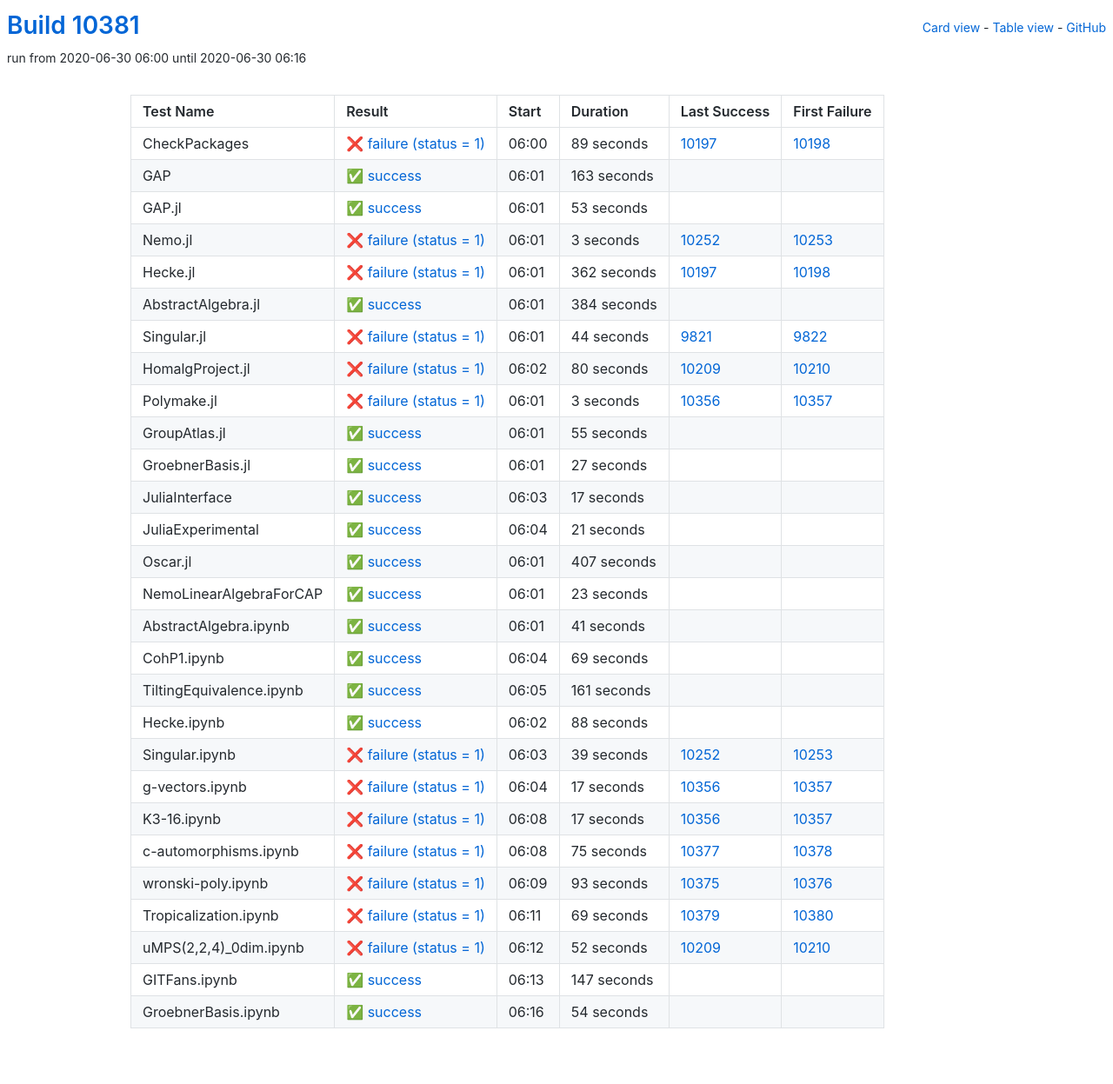
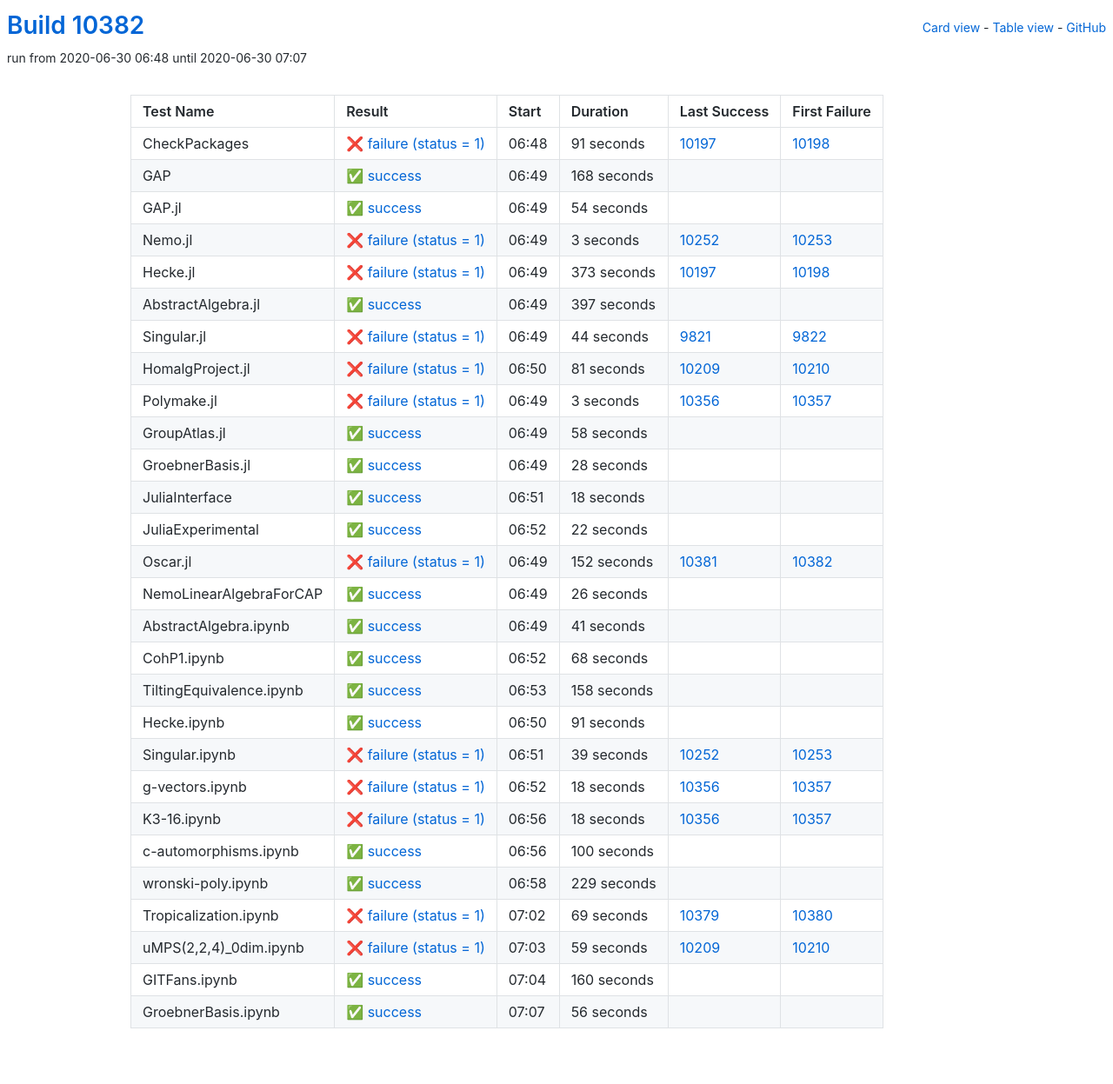
Before and after one commit to oscar-system/oscar-ci-status, a Jekyll site: the page built from table.html, in a window 1280 px wide. Shown: the whole page at 87% size. Built offline with Jekyll 4.4.1, drawn with Linux system fonts in a browser that asks for light colours.

Commit message:
Build #10382

```diff
--- a/_data/ci.yml
+++ b/_data/ci.yml
@@ -1,6 +1,6 @@
 ---
-build: 10381
-build_url: https://oscarci.mathematik.uni-kl.de/job/oscar/10381/
+build: 10382
+build_url: https://oscarci.mathematik.uni-kl.de/job/oscar/10382/
 job: oscar
 organization: oscar-system
 repo: oscar-ci-status
@@ -8,44 +8,44 @@
 tests:
 - name: CheckPackages
   id: checkpackages
-  log: https://oscarci.mathematik.uni-kl.de/job/oscar/10381/artifact/logs/build-10381/CheckPackages.log
-  start: 2020-06-30 06:00
+  log: https://oscarci.mathematik.uni-kl.de/job/oscar/10382/artifact/logs/build-10382/CheckPackages.log
+  start: 2020-06-30 06:48
   success: false
   exitcode: 1
   status: failure
-  duration: 89
+  duration: 91
   last_success: 10197
   last_success_url: https://oscarci.mathematik.uni-kl.de/job/oscar/10197/
   first_failure: 10198
   first_failure_url: https://oscarci.mathematik.uni-kl.de/job/oscar/10198/
 - name: GAP
   id: gap
-  log: https://oscarci.mathematik.uni-kl.de/job/oscar/10381/artifact/logs/build-10381/GAP.log
-  start: 2020-06-30 06:01
+  log: https://oscarci.mathematik.uni-kl.de/job/oscar/10382/artifact/logs/build-10382/GAP.log
+  start: 2020-06-30 06:49
   success: true
   exitcode: 0
   status: success
-  duration: 163
+  duration: 168
   last_success: false
   last_success_url:
   first_failure: false
   first_failure_url:
 - name: GAP.jl
   id: gap-jl
-  log: https://oscarci.mathematik.uni-kl.de/job/oscar/10381/artifact/logs/build-10381/GAP.jl.log
-  start: 2020-06-30 06:01
+  log: https://oscarci.mathematik.uni-kl.de/job/oscar/10382/artifact/logs/build-10382/GAP.jl.log
+  start: 2020-06-30 06:49
   success: true
   exitcode: 0
   status: success
-  duration: 53
+  duration: 54
   last_success: false
   last_success_url:
   first_failure: false
   first_failure_url:
 - name: Nemo.jl
   id: nemo-jl
-  log: https://oscarci.mathematik.uni-kl.de/job/oscar/10381/artifact/logs/build-10381/Nemo.jl.log
-  start: 2020-06-30 06:01
+  log: https://oscarci.mathematik.uni-kl.de/job/oscar/10382/artifact/logs/build-10382/Nemo.jl.log
+  start: 2020-06-30 06:49
   success: false
   exitcode: 1
   status: failure
@@ -56,32 +56,32 @@
   first_failure_url: https://oscarci.mathematik.uni-kl.de/job/oscar/10253/
 - name: Hecke.jl
   id: hecke-jl
-  log: https://oscarci.mathematik.uni-kl.de/job/oscar/10381/artifact/logs/build-10381/Hecke.jl.log
-  start: 2020-06-30 06:01
+  log: https://oscarci.mathematik.uni-kl.de/job/oscar/10382/artifact/logs/build-10382/Hecke.jl.log
+  start: 2020-06-30 06:49
   success: false
   exitcode: 1
   status: failure
-  duration: 362
+  duration: 373
   last_success: 10197
   last_success_url: https://oscarci.mathematik.uni-kl.de/job/oscar/10197/
   first_failure: 10198
   first_failure_url: https://oscarci.mathematik.uni-kl.de/job/oscar/10198/
 - name: AbstractAlgebra.jl
   id: abstractalgebra-jl
-  log: https://oscarci.mathematik.uni-kl.de/job/oscar/10381/artifact/logs/build-10381/AbstractAlgebra.jl.log
-  start: 2020-06-30 06:01
+  log: https://oscarci.mathematik.uni-kl.de/job/oscar/10382/artifact/logs/build-10382/AbstractAlgebra.jl.log
+  start: 2020-06-30 06:49
   success: true
   exitcode: 0
   status: success
-  duration: 384
+  duration: 397
   last_success: false
   last_success_url:
   first_failure: false
   first_failure_url:
 - name: Singular.jl
   id: singular-jl
-  log: https://oscarci.mathematik.uni-kl.de/job/oscar/10381/artifact/logs/build-10381/Singular.jl.log
-  start: 2020-06-30 06:01
+  log: https://oscarci.mathematik.uni-kl.de/job/oscar/10382/artifact/logs/build-10382/Singular.jl.log
+  start: 2020-06-30 06:49
   success: false
   exitcode: 1
   status: failure
@@ -92,20 +92,20 @@
   first_failure_url: https://oscarci.mathematik.uni-kl.de/job/oscar/9822/
 - name: HomalgProject.jl
   id: homalgproject-jl
-  log: https://oscarci.mathematik.uni-kl.de/job/oscar/10381/artifact/logs/build-10381/HomalgProject.jl.log
-  start: 2020-06-30 06:02
+  log: https://oscarci.mathematik.uni-kl.de/job/oscar/10382/artifact/logs/build-10382/HomalgProject.jl.log
+  start: 2020-06-30 06:50
   success: false
   exitcode: 1
   status: failure
-  duration: 80
+  duration: 81
   last_success: 10209
   last_success_url: https://oscarci.mathematik.uni-kl.de/job/oscar/10209/
   first_failure: 10210
   first_failure_url: https://oscarci.mathematik.uni-kl.de/job/oscar/10210/
 - name: Polymake.jl
   id: polymake-jl
-  log: https://oscarci.mathematik.uni-kl.de/job/oscar/10381/artifact/logs/build-10381/Polymake.jl.log
-  start: 2020-06-30 06:01
+  log: https://oscarci.mathematik.uni-kl.de/job/oscar/10382/artifact/logs/build-10382/Polymake.jl.log
+  start: 2020-06-30 06:49
   success: false
   exitcode: 1
   status: failure
@@ -116,80 +116,80 @@
   first_failure_url: https://oscarci.mathematik.uni-kl.de/job/oscar/10357/
 - name: GroupAtlas.jl
   id: groupatlas-jl
-  log: https://oscarci.mathematik.uni-kl.de/job/oscar/10381/artifact/logs/build-10381/GroupAtlas.jl.log
-  start: 2020-06-30 06:01
+  log: https://oscarci.mathematik.uni-kl.de/job/oscar/10382/artifact/logs/build-10382/GroupAtlas.jl.log
+  start: 2020-06-30 06:49
   success: true
   exitcode: 0
   status: success
-  duration: 55
+  duration: 58
   last_success: false
   last_success_url:
   first_failure: false
   first_failure_url:
 - name: GroebnerBasis.jl
   id: groebnerbasis-jl
-  log: https://oscarci.mathematik.uni-kl.de/job/oscar/10381/artifact/logs/build-10381/GroebnerBasis.jl.log
-  start: 2020-06-30 06:01
+  log: https://oscarci.mathematik.uni-kl.de/job/oscar/10382/artifact/logs/build-10382/GroebnerBasis.jl.log
+  start: 2020-06-30 06:49
   success: true
   exitcode: 0
   status: success
-  duration: 27
+  duration: 28
   last_success: false
   last_success_url:
   first_failure: false
   first_failure_url:
 - name: JuliaInterface
   id: juliainterface
-  log: https://oscarci.mathematik.uni-kl.de/job/oscar/10381/artifact/logs/build-10381/JuliaInterface.log
-  start: 2020-06-30 06:03
+  log: https://oscarci.mathematik.uni-kl.de/job/oscar/10382/artifact/logs/build-10382/JuliaInterface.log
+  start: 2020-06-30 06:51
   success: true
   exitcode: 0
   status: success
-  duration: 17
+  duration: 18
   last_success: false
   last_success_url:
   first_failure: false
   first_failure_url:
 - name: JuliaExperimental
   id: juliaexperimental
-  log: https://oscarci.mathematik.uni-kl.de/job/oscar/10381/artifact/logs/build-10381/JuliaExperimental.log
-  start: 2020-06-30 06:04
+  log: https://oscarci.mathematik.uni-kl.de/job/oscar/10382/artifact/logs/build-10382/JuliaExperimental.log
+  start: 2020-06-30 06:52
   success: true
   exitcode: 0
   status: success
-  duration: 21
+  duration: 22
   last_success: false
   last_success_url:
   first_failure: false
   first_failure_url:
 - name: Oscar.jl
   id: oscar-jl
-  log: https://oscarci.mathematik.uni-kl.de/job/oscar/10381/artifact/logs/build-10381/Oscar.jl.log
-  start: 2020-06-30 06:01
+  log: https://oscarci.mathematik.uni-kl.de/job/oscar/10382/artifact/logs/build-10382/Oscar.jl.log
+  start: 2020-06-30 06:49
+  success: false
+  exitcode: 1
+  status: failure
+  duration: 152
+  last_success: 10381
+  last_success_url: https://oscarci.mathematik.uni-kl.de/job/oscar/10381/
+  first_failure: 10382
+  first_failure_url: https://oscarci.mathematik.uni-kl.de/job/oscar/10382/
+- name: NemoLinearAlgebraForCAP
+  id: nemolinearalgebraforcap
+  log: https://oscarci.mathematik.uni-kl.de/job/oscar/10382/artifact/logs/build-10382/NemoLinearAlgebraForCAP.log
+  start: 2020-06-30 06:49
   success: true
   exitcode: 0
   status: success
-  duration: 407
-  last_success: false
-  last_success_url:
-  first_failure: false
-  first_failure_url:
-- name: NemoLinearAlgebraForCAP
-  id: nemolinearalgebraforcap
-  log: https://oscarci.mathematik.uni-kl.de/job/oscar/10381/artifact/logs/build-10381/NemoLinearAlgebraForCAP.log
-  start: 2020-06-30 06:01
-  success: true
-  exitcode: 0
-  status: success
-  duration: 23
+  duration: 26
   last_success: false
   last_success_url:
   first_failure: false
   first_failure_url:
 - name: AbstractAlgebra.ipynb
   id: abstractalgebra-ipynb
-  log: https://oscarci.mathematik.uni-kl.de/job/oscar/10381/artifact/logs/build-10381/AbstractAlgebra.ipynb.log
-  start: 2020-06-30 06:01
+  log: https://oscarci.mathematik.uni-kl.de/job/oscar/10382/artifact/logs/build-10382/AbstractAlgebra.ipynb.log
+  start: 2020-06-30 06:49
   success: true
   exitcode: 0
   status: success
@@ -200,44 +200,44 @@
   first_failure_url:
 - name: CohP1.ipynb
   id: cohp1-ipynb
-  log: https://oscarci.mathematik.uni-kl.de/job/oscar/10381/artifact/logs/build-10381/CohP1.ipynb.log
-  start: 2020-06-30 06:04
+  log: https://oscarci.mathematik.uni-kl.de/job/oscar/10382/artifact/logs/build-10382/CohP1.ipynb.log
+  start: 2020-06-30 06:52
   success: true
   exitcode: 0
   status: success
-  duration: 69
+  duration: 68
   last_success: false
   last_success_url:
   first_failure: false
   first_failure_url:
 - name: TiltingEquivalence.ipynb
   id: tiltingequivalence-ipynb
-  log: https://oscarci.mathematik.uni-kl.de/job/oscar/10381/artifact/logs/build-10381/TiltingEquivalence.ipynb.log
-  start: 2020-06-30 06:05
+  log: https://oscarci.mathematik.uni-kl.de/job/oscar/10382/artifact/logs/build-10382/TiltingEquivalence.ipynb.log
+  start: 2020-06-30 06:53
   success: true
   exitcode: 0
   status: success
-  duration: 161
+  duration: 158
   last_success: false
   last_success_url:
   first_failure: false
   first_failure_url:
 - name: Hecke.ipynb
   id: hecke-ipynb
-  log: https://oscarci.mathematik.uni-kl.de/job/oscar/10381/artifact/logs/build-10381/Hecke.ipynb.log
-  start: 2020-06-30 06:02
+  log: https://oscarci.mathematik.uni-kl.de/job/oscar/10382/artifact/logs/build-10382/Hecke.ipynb.log
+  start: 2020-06-30 06:50
   success: true
   exitcode: 0
   status: success
-  duration: 88
+  duration: 91
   last_success: false
   last_success_url:
   first_failure: false
   first_failure_url:
 - name: Singular.ipynb
   id: singular-ipynb
-  log: https://oscarci.mathematik.uni-kl.de/job/oscar/10381/artifact/logs/build-10381/Singular.ipynb.log
-  start: 2020-06-30 06:03
+  log: https://oscarci.mathematik.uni-kl.de/job/oscar/10382/artifact/logs/build-10382/Singular.ipynb.log
+  start: 2020-06-30 06:51
   success: false
   exitcode: 1
   status: failure
@@ -248,56 +248,56 @@
   first_failure_url: https://oscarci.mathematik.uni-kl.de/job/oscar/10253/
 - name: g-vectors.ipynb
   id: g-vectors-ipynb
-  log: https://oscarci.mathematik.uni-kl.de/job/oscar/10381/artifact/logs/build-10381/g-vectors.ipynb.log
-  start: 2020-06-30 06:04
+  log: https://oscarci.mathematik.uni-kl.de/job/oscar/10382/artifact/logs/build-10382/g-vectors.ipynb.log
+  start: 2020-06-30 06:52
   success: false
   exitcode: 1
   status: failure
-  duration: 17
+  duration: 18
   last_success: 10356
   last_success_url: https://oscarci.mathematik.uni-kl.de/job/oscar/10356/
   first_failure: 10357
   first_failure_url: https://oscarci.mathematik.uni-kl.de/job/oscar/10357/
 - name: K3-16.ipynb
   id: k3-16-ipynb
-  log: https://oscarci.mathematik.uni-kl.de/job/oscar/10381/artifact/logs/build-10381/K3-16.ipynb.log
-  start: 2020-06-30 06:08
+  log: https://oscarci.mathematik.uni-kl.de/job/oscar/10382/artifact/logs/build-10382/K3-16.ipynb.log
+  start: 2020-06-30 06:56
   success: false
   exitcode: 1
   status: failure
-  duration: 17
+  duration: 18
   last_success: 10356
   last_success_url: https://oscarci.mathematik.uni-kl.de/job/oscar/10356/
   first_failure: 10357
   first_failure_url: https://oscarci.mathematik.uni-kl.de/job/oscar/10357/
 - name: c-automorphisms.ipynb
   id: c-automorphisms-ipynb
-  log: https://oscarci.mathematik.uni-kl.de/job/oscar/10381/artifact/logs/build-10381/c-automorphisms.ipynb.log
-  start: 2020-06-30 06:08
-  success: false
-  exitcode: 1
-  status: failure
-  duration: 75
-  last_success: 10377
-  last_success_url: https://oscarci.mathematik.uni-kl.de/job/oscar/10377/
-  first_failure: 10378
-  first_failure_url: https://oscarci.mathematik.uni-kl.de/job/oscar/10378/
+  log: https://oscarci.mathematik.uni-kl.de/job/oscar/10382/artifact/logs/build-10382/c-automorphisms.ipynb.log
+  start: 2020-06-30 06:56
+  success: true
+  exitcode: 0
+  status: success
+  duration: 100
+  last_success: false
+  last_success_url:
+  first_failure: false
+  first_failure_url:
 - name: wronski-poly.ipynb
   id: wronski-poly-ipynb
-  log: https://oscarci.mathematik.uni-kl.de/job/oscar/10381/artifact/logs/build-10381/wronski-poly.ipynb.log
-  start: 2020-06-30 06:09
-  success: false
-  exitcode: 1
-  status: failure
-  duration: 93
-  last_success: 10375
-  last_success_url: https://oscarci.mathematik.uni-kl.de/job/oscar/10375/
-  first_failure: 10376
-  first_failure_url: https://oscarci.mathematik.uni-kl.de/job/oscar/10376/
+  log: https://oscarci.mathematik.uni-kl.de/job/oscar/10382/artifact/logs/build-10382/wronski-poly.ipynb.log
+  start: 2020-06-30 06:58
+  success: true
+  exitcode: 0
+  status: success
+  duration: 229
+  last_success: false
+  last_success_url:
+  first_failure: false
+  first_failure_url:
 - name: Tropicalization.ipynb
   id: tropicalization-ipynb
-  log: https://oscarci.mathematik.uni-kl.de/job/oscar/10381/artifact/logs/build-10381/Tropicalization.ipynb.log
-  start: 2020-06-30 06:11
+  log: https://oscarci.mathematik.uni-kl.de/job/oscar/10382/artifact/logs/build-10382/Tropicalization.ipynb.log
+  start: 2020-06-30 07:02
   success: false
   exitcode: 1
   status: failure
@@ -308,36 +308,36 @@
   first_failure_url: https://oscarci.mathematik.uni-kl.de/job/oscar/10380/
 - name: uMPS(2,2,4)_0dim.ipynb
   id: umps-2-2-4-0dim-ipynb
-  log: https://oscarci.mathematik.uni-kl.de/job/oscar/10381/artifact/logs/build-10381/uMPS-2-2-4-_0dim.ipynb.log
-  start: 2020-06-30 06:12
+  log: https://oscarci.mathematik.uni-kl.de/job/oscar/10382/artifact/logs/build-10382/uMPS-2-2-4-_0dim.ipynb.log
+  start: 2020-06-30 07:03
   success: false
   exitcode: 1
   status: failure
-  duration: 52
+  duration: 59
   last_success: 10209
   last_success_url: https://oscarci.mathematik.uni-kl.de/job/oscar/10209/
   first_failure: 10210
   first_failure_url: https://oscarci.mathematik.uni-kl.de/job/oscar/10210/
 - name: GITFans.ipynb
   id: gitfans-ipynb
-  log: https://oscarci.mathematik.uni-kl.de/job/oscar/10381/artifact/logs/build-10381/GITFans.ipynb.log
-  start: 2020-06-30 06:13
+  log: https://oscarci.mathematik.uni-kl.de/job/oscar/10382/artifact/logs/build-10382/GITFans.ipynb.log
+  start: 2020-06-30 07:04
   success: true
   exitcode: 0
   status: success
-  duration: 147
+  duration: 160
   last_success: false
   last_success_url:
   first_failure: false
   first_failure_url:
 - name: GroebnerBasis.ipynb
   id: groebnerbasis-ipynb
-  log: https://oscarci.mathematik.uni-kl.de/job/oscar/10381/artifact/logs/build-10381/GroebnerBasis.ipynb.log
-  start: 2020-06-30 06:16
+  log: https://oscarci.mathematik.uni-kl.de/job/oscar/10382/artifact/logs/build-10382/GroebnerBasis.ipynb.log
+  start: 2020-06-30 07:07
   success: true
   exitcode: 0
   status: success
-  duration: 54
+  duration: 56
   last_success: false
   last_success_url:
   first_failure: false
```
Also changed, not shown: README.md.
